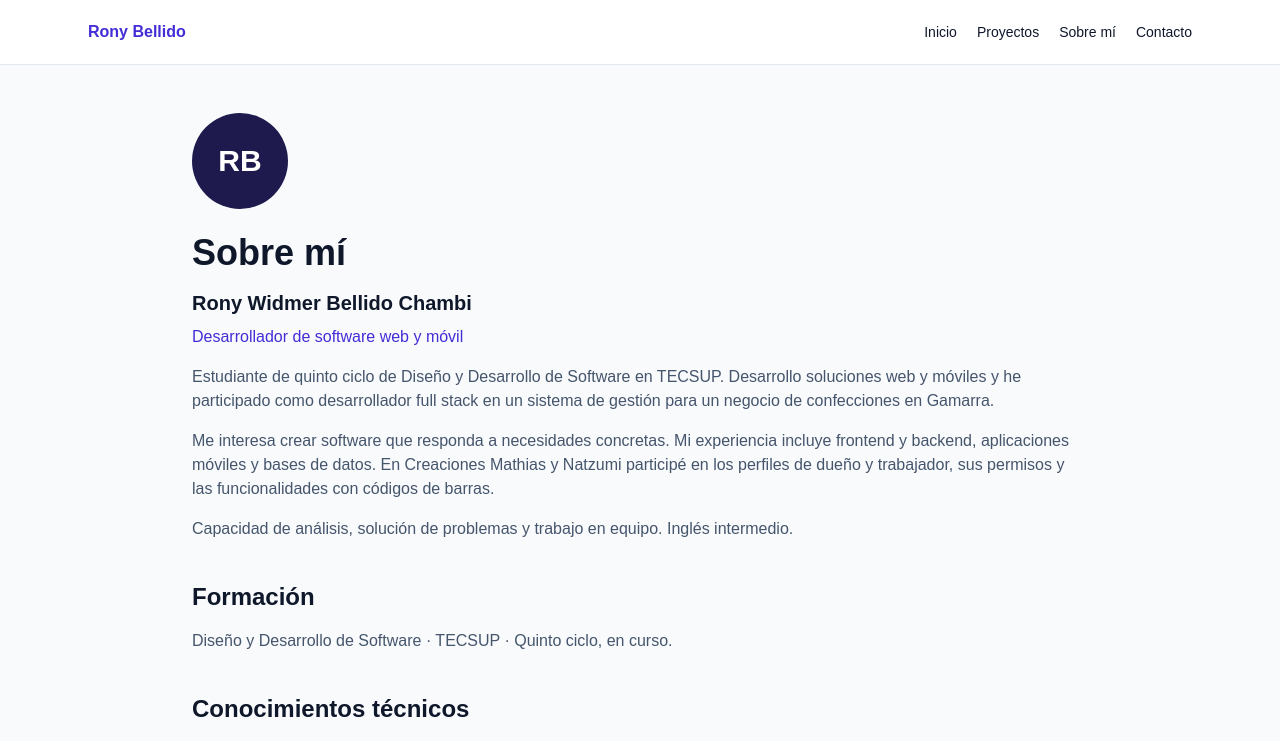
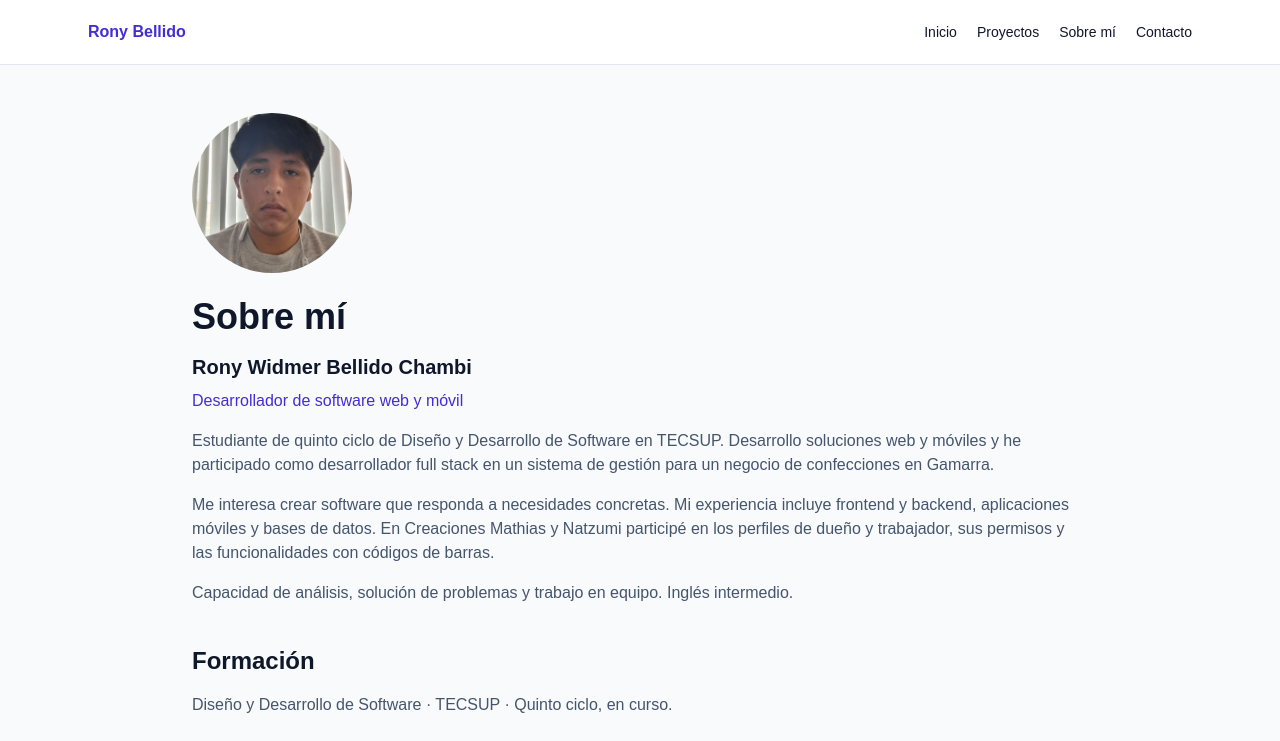
Before and after one commit to aleyto123/lab14_rony_Optimizaci-n_y_SEO, a Next.js app: page /about in a window 1280 px wide. Shown: the top 741 px of the page. Built offline with nearby package versions, Linux system fonts and the light colour scheme; no server answers.

Commit message:
Add Rony profile photo to about page

```diff
--- a/app/about/page.tsx
+++ b/app/about/page.tsx
@@ -1,4 +1,5 @@
 import type { Metadata } from "next";
+import Image from "next/image";
 import { personalInfo, skills, training } from "@/lib/data";
 
 const title = "Sobre mí";
@@ -21,7 +22,14 @@ export default function AboutPage() {
   return (
     <div className="mx-auto max-w-4xl space-y-10">
       <section>
-        <div aria-hidden="true" className="mb-6 flex h-24 w-24 items-center justify-center rounded-full bg-indigo-950 text-3xl font-bold text-white">RB</div>
+        <Image
+          src="/fotocv.webp"
+          alt={`Fotografía de ${personalInfo.name}`}
+          width={160}
+          height={160}
+          sizes="160px"
+          className="mb-6 h-40 w-40 rounded-full object-cover"
+        />
         <h1 className="text-4xl font-bold">Sobre mí</h1>
         <h2 className="mt-4 text-xl font-semibold">{personalInfo.name}</h2>
         <p className="mt-2 text-indigo-700">{personalInfo.title}</p>
```
Also changed, not shown: public/fotocv.webp (added).
